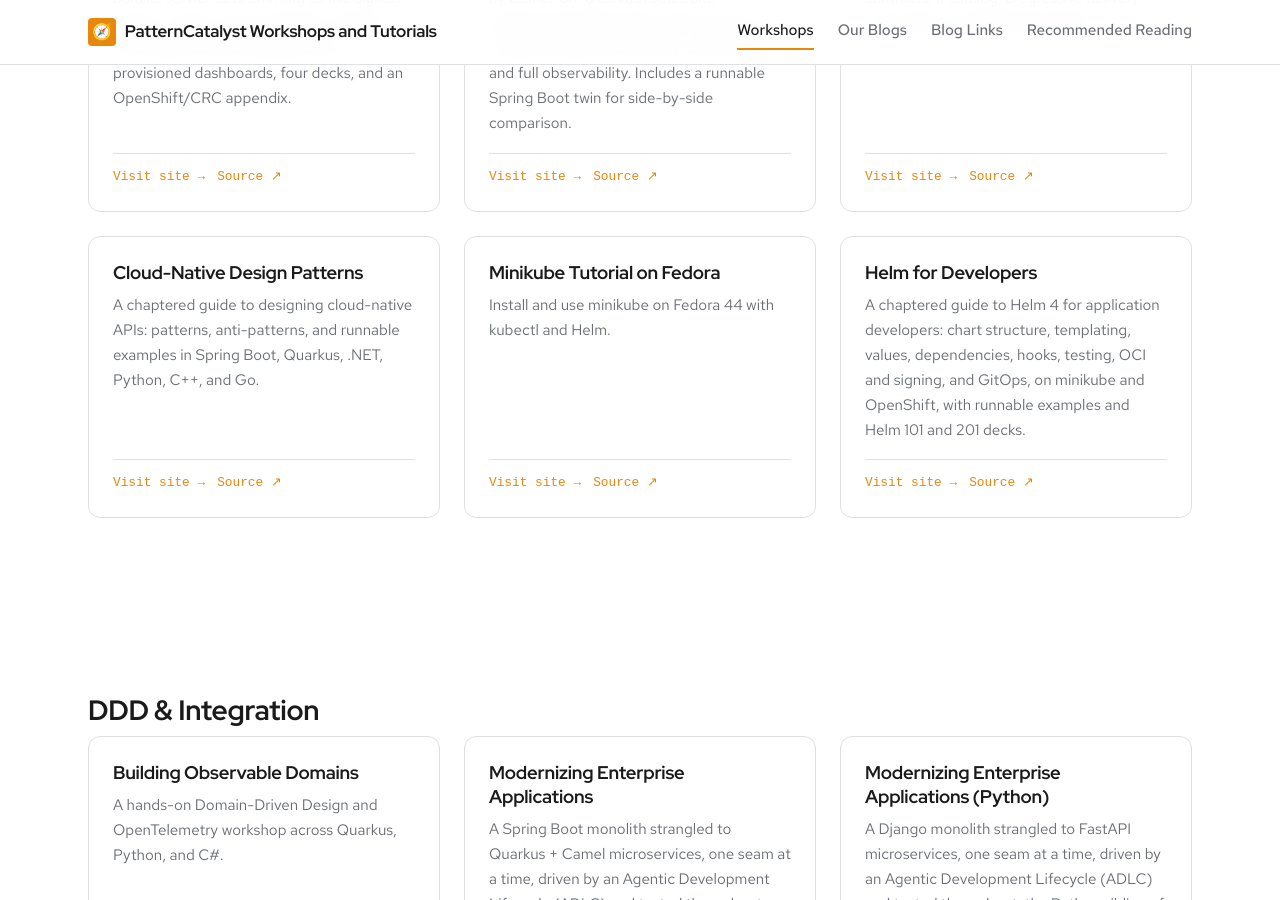
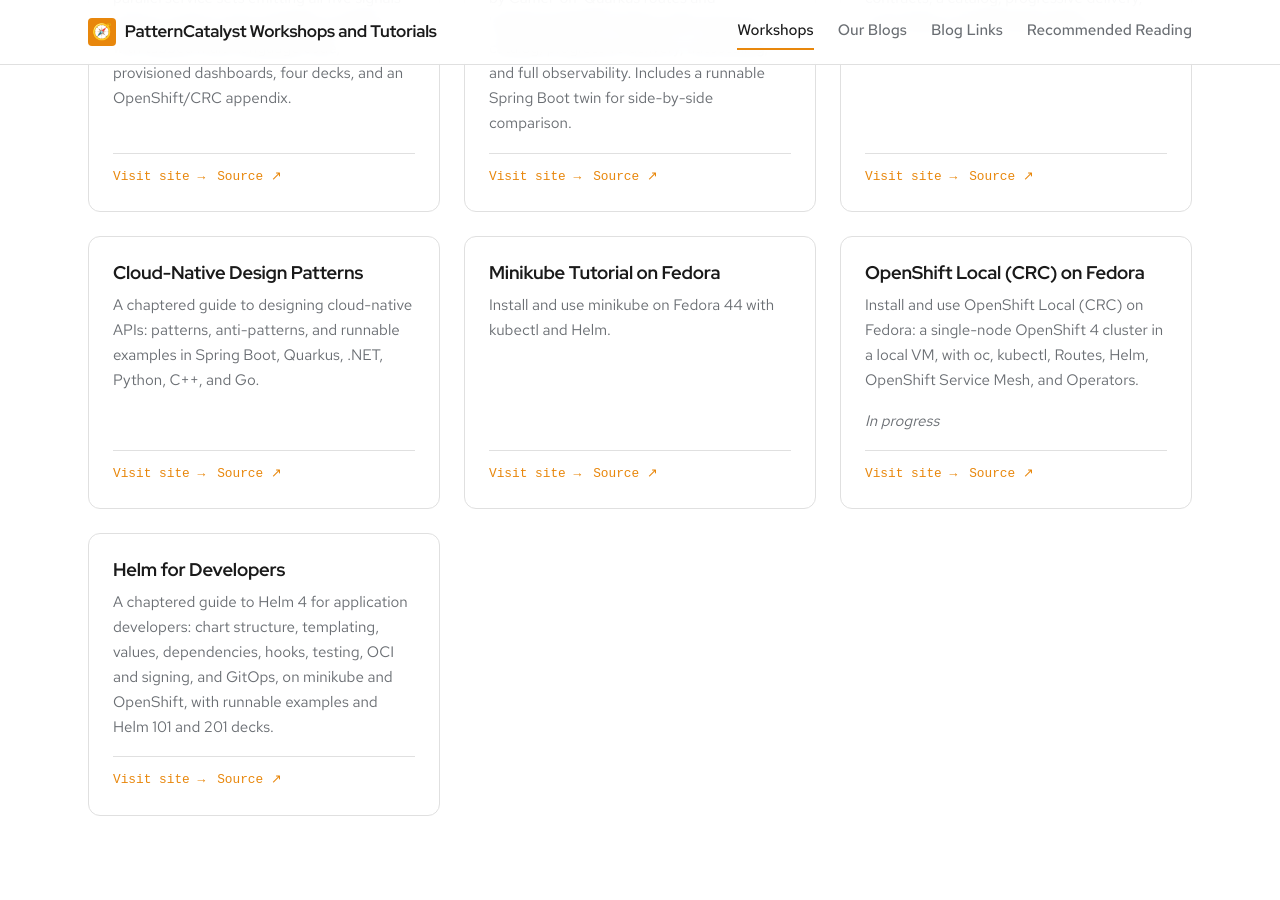
Before and after one commit to patterncatalyst/patterncatalyst-workshops-tutorials-list, a Jekyll site: the page built from index.html, in a window 1280 px wide and 900 px high, scrolled down 883 px. Built offline with Jekyll 4.4.1, drawn with Linux system fonts in a browser that asks for light colours; some web fonts are replaced.

Commit message:
site: add OpenShift Local (CRC) on Fedora card (#47)
New card in the Cloud-Native & Kubernetes group, directly after the
Minikube on Fedora card. Site is publishing; marked In progress while
chapters land.

Co-authored-by: PatternCatalyst <local@example.invalid>

```diff
--- a/_data/sites.yml
+++ b/_data/sites.yml
@@ -56,6 +56,14 @@
     synopsis: "Install and use minikube on Fedora 44 with kubectl and Helm."
     site_url: "https://patterncatalyst.github.io/minikube-on-fedora/"
     repo_url: "https://github.com/patterncatalyst/minikube-on-fedora"
+
+  - slug: "openshift-local-on-fedora"
+    title: "OpenShift Local (CRC) on Fedora"
+    group: "Cloud-Native & Kubernetes"
+    synopsis: "Install and use OpenShift Local (CRC) on Fedora: a single-node OpenShift 4 cluster in a local VM, with oc, kubectl, Routes, Helm, OpenShift Service Mesh, and Operators."
+    site_url: "https://patterncatalyst.github.io/openshift-local-on-fedora/"
+    repo_url: "https://github.com/patterncatalyst/openshift-local-on-fedora"
+    note: "In progress"
 
   - slug: "helm-for-developers"
     title: "Helm for Developers"
```
